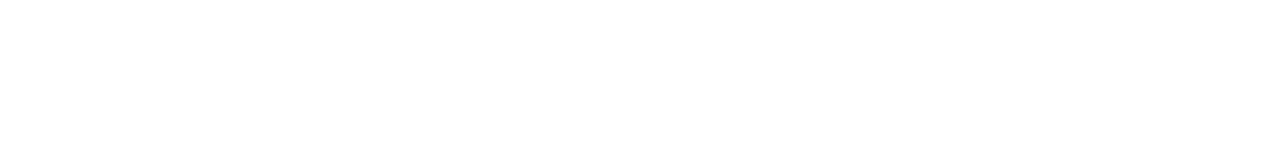
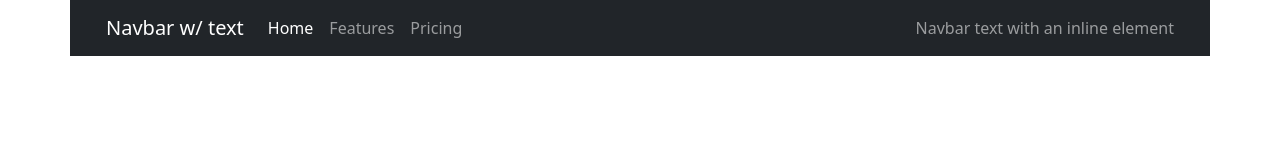
Before and after one commit to Dimaaro/Dimaaro.github.io, a plain HTML site: page index.html in a window 1280 px wide. Drawn offline with nearby package versions, Linux system fonts and the light colour scheme.

Commit message:
Update index.html

```diff
--- a/index.html
+++ b/index.html
@@ -1,16 +1,50 @@
-<!DOCTYPE html>
+<!doctype html>
 <html lang="en">
   <head>
-    <meta charset="UTF-8" />
-    <link rel="icon" href="/favicon.ico" />
-    <meta name="viewport" content="width=device-width, initial-scale=1.0" />
-    <title>Vite App</title>
-    <script type="module" crossorigin src="/assets/index.2b32a27e.js"></script>
-    <link rel="modulepreload" href="/assets/vendor.13977def.js">
-    <link rel="stylesheet" href="/assets/index.038ca730.css">
+    <!-- Required meta tags -->
+    <meta charset="utf-8">
+    <meta name="viewport" content="width=device-width, initial-scale=1">
+
+    <!-- Bootstrap CSS -->
+    <link href="https://cdn.jsdelivr.net/npm/bootstrap@5.1.3/dist/css/bootstrap.min.css" rel="stylesheet" integrity="sha384-1BmE4kWBq78iYhFldvKuhfTAU6auU8tT94WrHftjDbrCEXSU1oBoqyl2QvZ6jIW3" crossorigin="anonymous">
+
+    <title>Hello, world!</title>
   </head>
   <body>
-    <div id="app"></div>
+        <div class="container">
+            <div class="row">
+                <nav class="navbar navbar-expand-lg navbar navbar-dark bg-dark bg-light">
+                    <div class="container-fluid">
+                      <a class="navbar-brand" href="#">Navbar w/ text</a>
+                      <button class="navbar-toggler" type="button" data-bs-toggle="collapse" data-bs-target="#navbarText" aria-controls="navbarText" aria-expanded="false" aria-label="Toggle navigation">
+                        <span class="navbar-toggler-icon"></span>
+                      </button>
+                      <div class="collapse navbar-collapse" id="navbarText">
+                        <ul class="navbar-nav me-auto mb-2 mb-lg-0">
+                          <li class="nav-item">
+                            <a class="nav-link active" aria-current="page" href="#">Home</a>
+                          </li>
+                          <li class="nav-item">
+                            <a class="nav-link" href="#">Features</a>
+                          </li>
+                          <li class="nav-item">
+                            <a class="nav-link" href="#">Pricing</a>
+                          </li>
+                        </ul>
+                        <span class="navbar-text">
+                          Navbar text with an inline element
+                        </span>
+                      </div>
+                    </div>
+                  </nav>
+            </div>
+        </div>
 
+
+
+
+
+
+    <script src="https://cdn.jsdelivr.net/npm/bootstrap@5.1.3/dist/js/bootstrap.bundle.min.js" integrity="sha384-ka7Sk0Gln4gmtz2MlQnikT1wXgYsOg+OMhuP+IlRH9sENBO0LRn5q+8nbTov4+1p" crossorigin="anonymous"></script>
   </body>
 </html>
```
